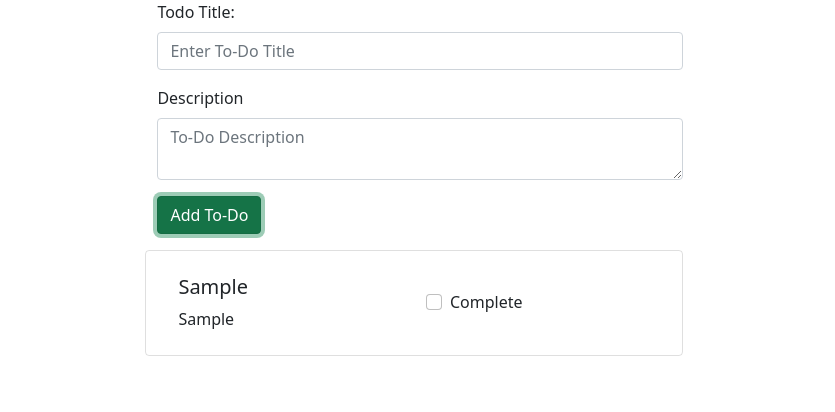
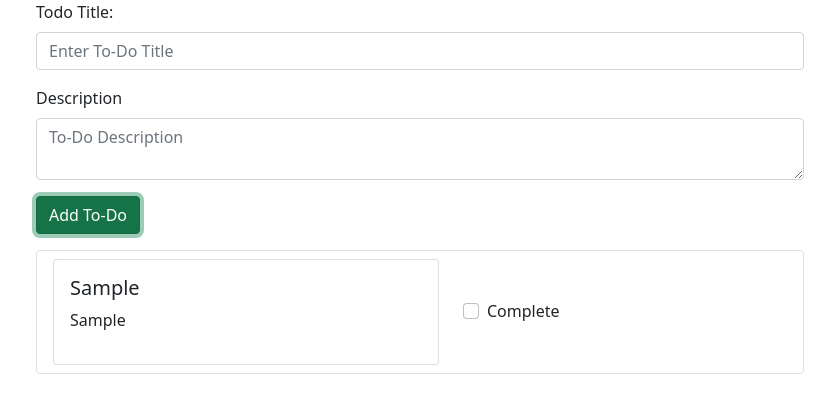
Before and after one commit to augustopolcaro/todo-list, a React (Create React App) app: page / in a window 1280 px wide. Both pictures are taken after typing "Sample", "Sample" into the empty fields and a click on the button "Add To-Do". Shown: the top 412 px of the page, without its empty margins (220-1055 px from the left). Built offline with nearby package versions, Linux system fonts and the light colour scheme.

Commit message:
Todo List with all functionalities finished

```diff
--- a/package.json
+++ b/package.json
@@ -10,6 +10,7 @@
     "react": "^17.0.2",
     "react-bootstrap": "^2.0.0-beta.6",
     "react-dom": "^17.0.2",
+    "react-markdown": "^7.0.1",
     "react-scripts": "^4.0.3",
     "react-uid": "^2.3.1",
     "web-vitals": "^1.0.1",
--- a/src/App.js
+++ b/src/App.js
@@ -1,17 +1,14 @@
 import React from "react";
 import AddTodo from "./components/AddTodo";
 import TodoList from "./components/TodoList";
-import { Container, Row } from "react-bootstrap";
+import TodoModal from "./components/TodoModal";
 
 function App() {
   return (
     <div className="App">
-      <Container style={{ display: "flex" }} className="justify-content-center">
-        <Row className="justify-content-md-center">
-          <AddTodo />
-          <TodoList />
-        </Row>
-      </Container>
+      <AddTodo />
+      <TodoList />
+      <TodoModal />
     </div>
   );
 }
--- a/src/components/TodoList.js
+++ b/src/components/TodoList.js
@@ -1,11 +1,11 @@
 import React from "react";
 import useStore from "../useStore";
-import { ListGroup, Card, Container, Row, Col } from "react-bootstrap";
+import { ListGroup, Card, Row, Col } from "react-bootstrap";
+import ReactMarkdown from "react-markdown";
+
 function TodoList() {
-  const { todos, toggleCompleteTodo } = useStore((state) => state);
-  const openModal = () => {
-    console.log("Clicking");
-  };
+  const { todos, toggleCompleteTodo, toggleModal } = useStore((state) => state);
+
   return (
     <ListGroup>
       {todos.map((todo) => {
@@ -19,12 +19,19 @@ function TodoList() {
           >
             <Row>
               <Col>
-                <Card.Body>
-                  <Card.Title className="clickable" onClick={openModal}>
-                    {todo.title}
-                  </Card.Title>
-                  <Card.Text>{todo.description}</Card.Text>
-                </Card.Body>
+                <Card>
+                  <Card.Body style={{ width: "30vw" }}>
+                    <Card.Title
+                      className="clickable"
+                      onClick={() => toggleModal(todo.id)}
+                    >
+                      {todo.title}
+                    </Card.Title>
+                    <Card.Text>
+                      <ReactMarkdown>{todo.description}</ReactMarkdown>
+                    </Card.Text>
+                  </Card.Body>
+                </Card>
               </Col>
               <Col className="my-auto">
                 <div className="form-group">
--- /dev/null
+++ b/src/components/TodoModal.js
@@ -0,0 +1,70 @@
+import React, { useRef, useEffect } from "react";
+import useStore from "../useStore";
+import { Modal, Button } from "react-bootstrap";
+
+function TodoModal() {
+  const { toggleModal, updateTodo, selectedTodo, showModal, deleteTodo } =
+    useStore((state) => state);
+  const modalRef = useRef();
+  const [todoTitle, setTodoTitle] = React.useState("");
+  const [todoDescription, setTodoDescription] = React.useState("");
+
+  useEffect(() => {
+    setTodoTitle(selectedTodo.title);
+    setTodoDescription(selectedTodo.description);
+  }, [selectedTodo.description, selectedTodo.title]);
+
+  const handleSave = () => {
+    if (todoTitle) {
+      updateTodo(selectedTodo.id, todoTitle, todoDescription);
+      toggleModal();
+    }
+  };
+
+  const handleDelete = () => {
+    deleteTodo(selectedTodo.id);
+    toggleModal();
+  };
+
+  return (
+    <>
+      <Modal
+        ref={modalRef}
+        show={showModal}
+        onHide={toggleModal}
+        backdrop="static"
+        keyboard={false}
+      >
+        <Modal.Header closeButton>
+          <Modal.Title>
+            <input
+              placeholder="Enter To-Do Title"
+              type="text"
+              value={todoTitle}
+              onChange={(e) => setTodoTitle(e.target.value)}
+              required
+            />
+          </Modal.Title>
+        </Modal.Header>
+        <Modal.Body>
+          <textarea
+            value={todoDescription}
+            onChange={(e) => setTodoDescription(e.target.value)}
+          >
+            {selectedTodo.description}
+          </textarea>
+        </Modal.Body>
+        <Modal.Footer>
+          <Button variant="danger" onClick={handleDelete}>
+            Delete To-Do
+          </Button>
+          <Button variant="success" onClick={handleSave}>
+            Save Changes
+          </Button>
+        </Modal.Footer>
+      </Modal>
+    </>
+  );
+}
+
+export default TodoModal;
--- a/src/index.css
+++ b/src/index.css
@@ -1,10 +1,7 @@
 body {
-  margin: 0;
-  font-family: -apple-system, BlinkMacSystemFont, "Segoe UI", "Roboto", "Oxygen",
-    "Ubuntu", "Cantarell", "Fira Sans", "Droid Sans", "Helvetica Neue",
-    sans-serif;
+  width: 60vw;
+  margin: 0 auto !important;
 }
-
 .clickable {
   cursor: pointer;
 }
--- a/src/useStore.js
+++ b/src/useStore.js
@@ -2,9 +2,21 @@ import create from "zustand";
 import { persist } from "zustand/middleware";
 import { uid } from "react-uid";
 
+const findTodo = (todos, id) =>
+  todos.find((todo) => todo.id === id) || emptyTodo;
+
+const emptyTodo = {
+  id: "",
+  title: "",
+  description: "",
+  isCompleted: false,
+};
+
 const useStore = create(
   persist((set) => ({
     todos: [],
+    showModal: false,
+    selectedTodo: emptyTodo,
     addTodo: (todoTitle, todoDescription) =>
       set((state) => ({
         todos: [
@@ -16,6 +28,19 @@ const useStore = create(
             isCompleted: false,
           },
         ],
+      })),
+    updateTodo: (todoId, todoTitle, todoDescription) =>
+      set((state) => ({
+        todos: state.todos.map((todo) => {
+          if (todo.id === todoId) {
+            return {
+              ...todo,
+              title: todoTitle,
+              description: todoDescription,
+            };
+          }
+          return todo;
+        }),
       })),
     deleteTodo: (todoId) =>
       set((state) => ({
@@ -33,6 +58,11 @@ const useStore = create(
           return todo;
         }),
       })),
+    toggleModal: (todoId) =>
+      set((state) => ({
+        showModal: !state.showModal,
+        selectedTodo: findTodo(state.todos, todoId),
+      })),
   }))
 );
 
```
Also changed, not shown: 1 other file (tests, documents, lock files or other folders).
